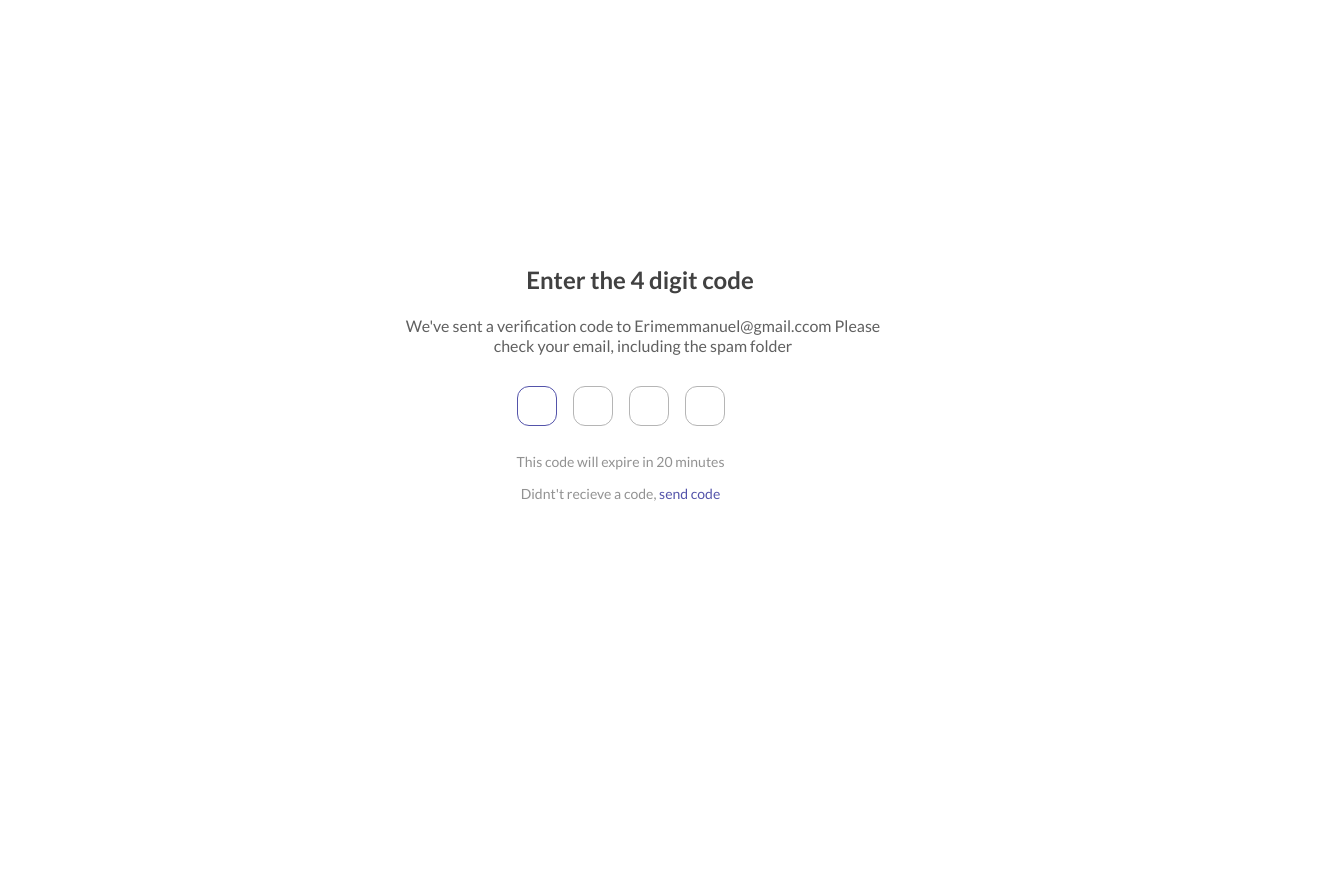
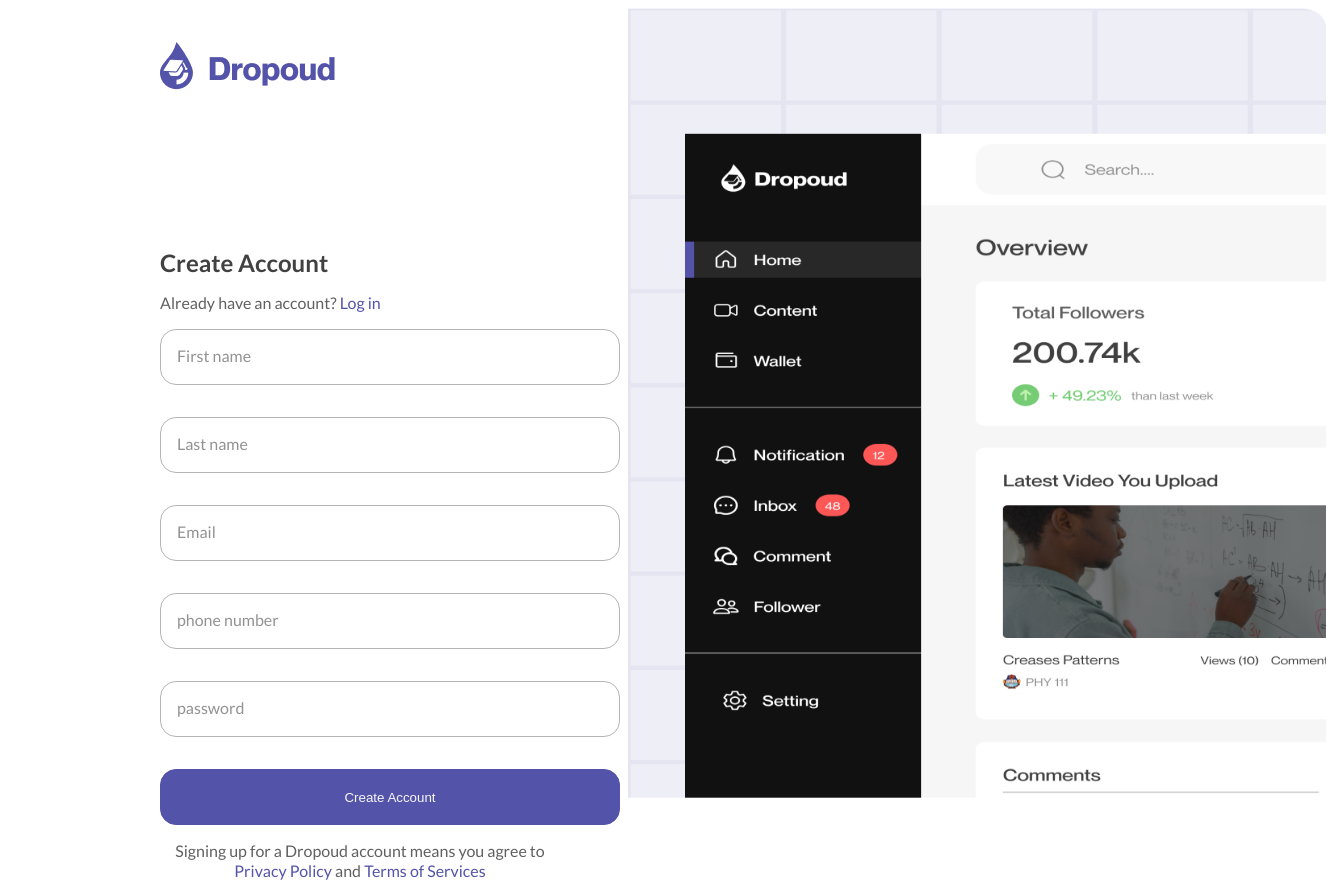
Before and after one commit to aniekan7132/dropoud, a React (Vite) app: page / in a window 1280 px wide. Shown: the whole page, 1334 px wide, since content can reach past the window. Before the commit the page ends 800 px from the top, so only its background shows below. Built offline with nearby package versions, Linux system fonts and the light colour scheme; a web font is replaced by a local one.

Commit message:
Pulled to my branch

```diff
--- a/src/App.tsx
+++ b/src/App.tsx
@@ -12,10 +12,17 @@ import React from 'react';
 
 const App: FC = () => {
   return (
-    <div>
-      {/* <Home /> */}
-      <EmailVerification />
-    </div>
+
+    <>
+      <Router>
+        <Routes>
+          <Route path="/" element={<Home />} />
+          <Route path="/sign-in" element={<LoginForm onSubmit={()=>{}} />} />
+          <Route path="/email-verification" element={<EmailVerification />} />
+        </Routes>
+      </Router>
+
+    </>
   );
 };
 
```
